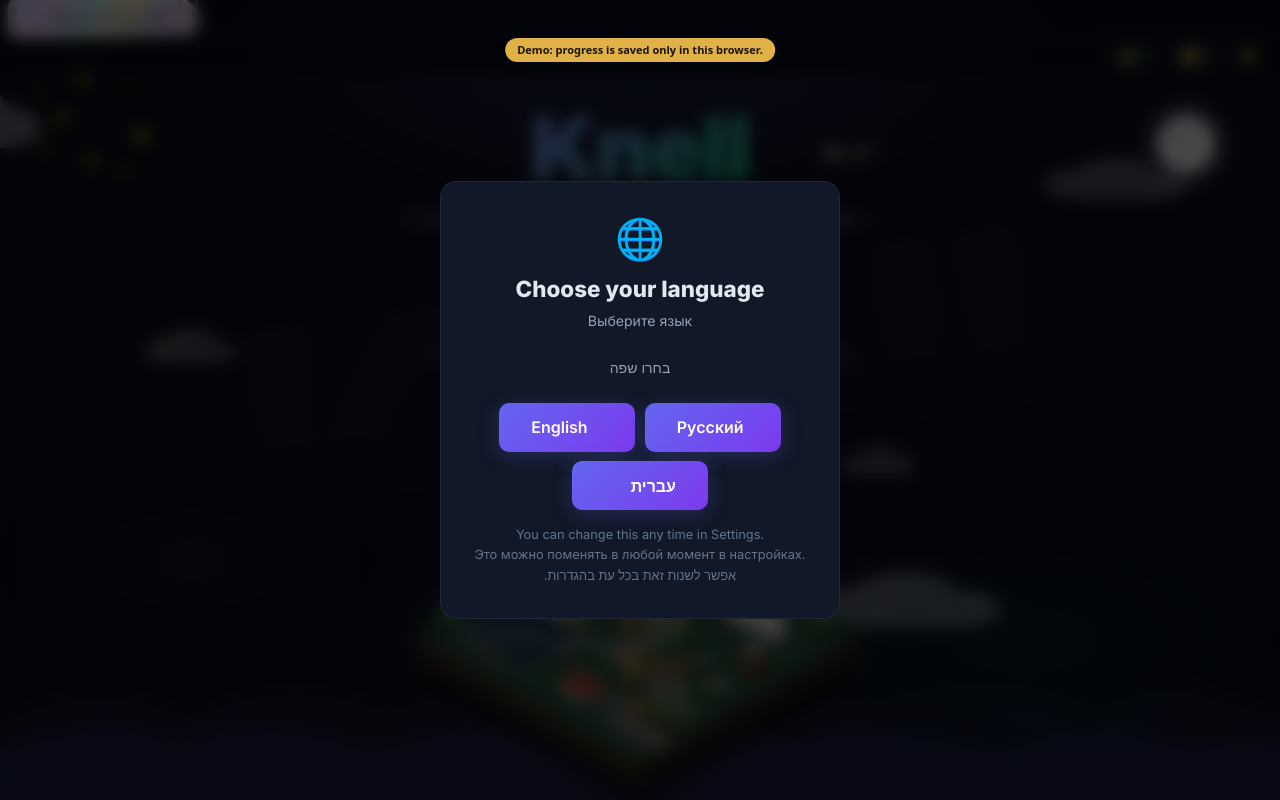
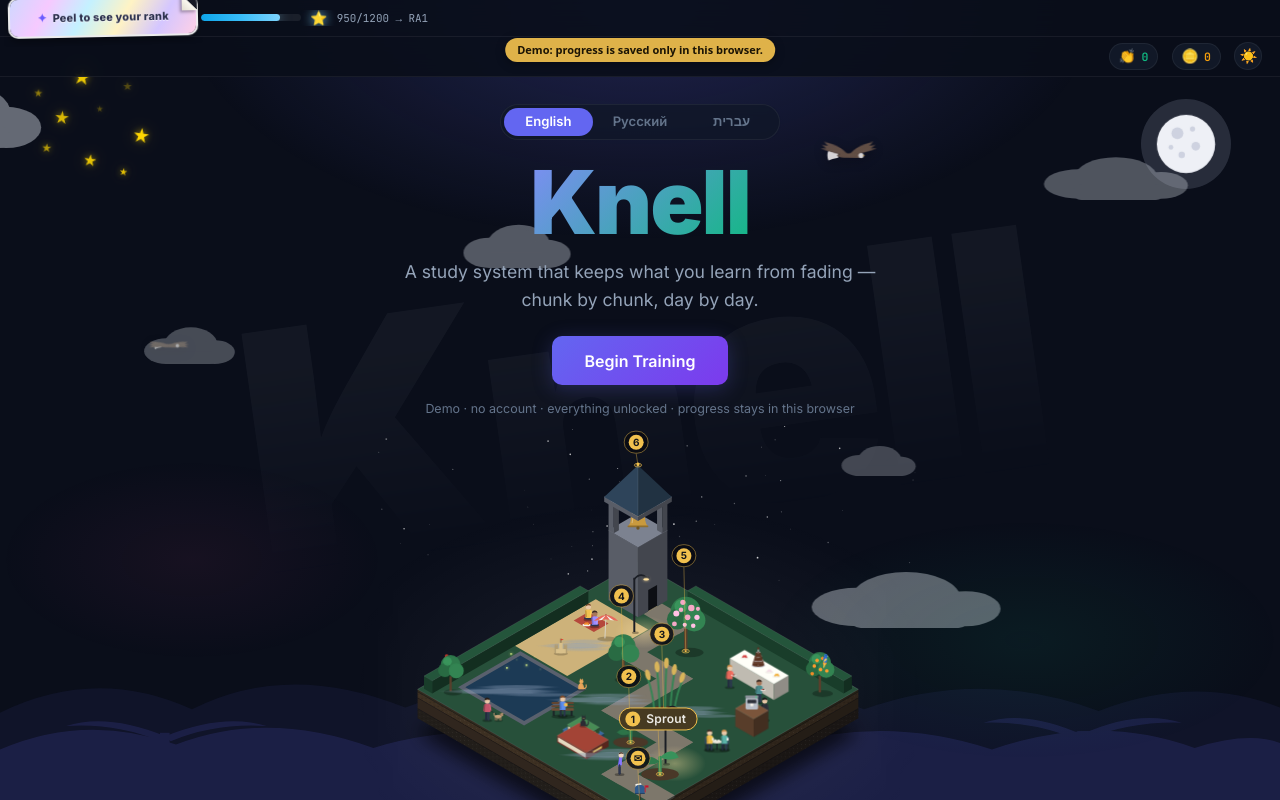
Before and after one commit to Isk1zz/knell_demo, a plain HTML site: page index.html in a window 1280 px wide. Shown: the top 800 px of the page. Drawn offline with Linux system fonts and the light colour scheme; animation ran at ten frames a second.

Commit message:
Rebuild from the app at 1b8343e: the language is chosen on the start screen
Co-Authored-By: Claude Opus 5.5 <noreply@anthropic.com>

```diff
--- a/core/i18n.js
+++ b/core/i18n.js
@@ -88,27 +88,39 @@ const I18N = (() => {
   function choose(next) {
     if (!LANGS.includes(next)) return false;
     try { localStorage.setItem(KEY, next); } catch (e) { /* private mode */ }
-    if (next === lang) { hideGate(); return true; }
+    if (next === lang) { markLangs(); return true; }
     location.reload();
     return true;
   }
 
-  function hideGate() {
-    const gate = document.getElementById("lang-gate");
-    if (gate) gate.style.display = "none";
+  // ---- The language buttons on the start screen ----
+  // Until 2026-11-24 a first visit opened a modal asking for a language
+  // («this is unattractive»). Now the start screen carries three small
+  // buttons, each naming its language in that language, the one in use
+  // lit. Nothing is asked: the first visit opens in the browser's
+  // language (detect()), and a tap switches. The buttons' own words never
+  // go through t(): a picker written in a language you may not read is a
+  // locked door with the key inside.
+  const NAMES = { en: "English", ru: "Русский", he: "עברית" };
+  function markLangs() {
+    document.querySelectorAll(".landing-lang").forEach(btn =>
+      btn.setAttribute("aria-pressed", String(btn.dataset.lang === lang)));
   }
-
-  // Shown only when nothing was ever chosen on this device. A guessed
-  // language is not a choice, which is why detect()'s navigator fallback
-  // does not count as one.
-  function openGateIfUnset() {
-    if (stored()) return;
-    const gate = document.getElementById("lang-gate");
-    if (!gate) return;
-    gate.style.display = "flex";
-    gate.querySelectorAll(".lang-gate-btn").forEach(btn => {
-      btn.addEventListener("click", () => choose(btn.dataset.lang));
+  function mountLangs() {
+    const host = document.getElementById("landing-langs");
+    if (!host || host.childElementCount) return;
+    LANGS.forEach(l => {
+      const btn = document.createElement("button");
+      btn.type = "button";
+      btn.className = "landing-lang";
+      btn.dataset.lang = l;
+      btn.lang = l;
+      if (RTL.includes(l)) btn.dir = "rtl";
+      btn.textContent = NAMES[l];
+      btn.addEventListener("click", () => choose(l));
+      host.appendChild(btn);
     });
+    markLangs();
   }
 
   // ---- Content ----
@@ -1035,10 +1047,7 @@ const I18N = (() => {
   }
   applyStatic();
 
-  // After applyStatic so the rest of the chrome is already in the
-  // detected language behind the overlay — if someone dismisses by
-  // choosing what was guessed, there is no flash of the wrong labels.
-  openGateIfUnset();
+  mountLangs();
 
   return {
     langs: () => LANGS.slice(),
--- a/index.html
+++ b/index.html
@@ -289,33 +289,6 @@
          Deliberately has NO close X and no click-outside dismiss: the
          acknowledgment button is the only way out, because a notice you
          can flick away without reading isn't a notice. -->
-    <!-- ====== First-run language gate ======
-         Shown once, before anything else, when no language has ever
-         been chosen on this device. core/i18n.js reveals and wires it.
-
-         Its own text is bilingual on purpose and is the one thing in
-         the app that must NEVER go through I18N.t(): a language picker
-         written in a language you may not read is a locked door with
-         the key inside. Both lines are shown at once, and each button
-         names its language in that language. -->
-    <div id="lang-gate" class="modal-overlay" style="display:none;">
-      <div class="modal-card">
-        <div class="modal-icon">🌐</div>
-        <h2 class="modal-title">Choose your language</h2>
-        <p class="modal-desc" lang="ru">Выберите язык</p>
-        <p class="modal-desc" lang="he" dir="rtl">בחרו שפה</p>
-        <div class="lang-gate-row">
-          <button class="btn-primary lang-gate-btn" data-lang="en" lang="en">English</button>
-          <button class="btn-primary lang-gate-btn" data-lang="ru" lang="ru">Русский</button>
-          <button class="btn-primary lang-gate-btn" data-lang="he" lang="he" dir="rtl">עברית</button>
-        </div>
-        <p class="modal-desc lang-gate-hint">
-          <span lang="en">You can change this any time in Settings.</span><br>
-          <span lang="ru">Это можно поменять в любой момент в настройках.</span><br>
-          <span lang="he" dir="rtl">אפשר לשנות זאת בכל עת בהגדרות.</span>
-        </p>
-      </div>
-    </div>
 
     <div id="warning-modal" class="modal-overlay" style="display:none;">
       <div class="modal-card">
@@ -526,6 +499,9 @@
         <!-- One word now, so the whole wordmark takes the accent rather
              than the second half of it — and the &nbsp; that used to
              hold "Unnamed App" apart is gone with the space it guarded. -->
+        <!-- The language, chosen here (core/i18n.js, mountLangs): each
+             button names its language in that language. -->
+        <div id="landing-langs" class="landing-langs" role="group" aria-label="Language · Язык · שפה"></div>
         <h1 class="landing-title"><span class="accent">Knell</span></h1>
         <p class="landing-sub" data-i18n="ui.landing.sub">A study system that keeps what you learn from fading — chunk by chunk, day by day.</p>
         <!-- The button sits ABOVE the scene so it is on the first screen
--- a/museum/museum.js
+++ b/museum/museum.js
@@ -385,14 +385,14 @@
             { en: "Knell took about a month of full-time work, by day and by night: from 10 August to 3 September, and again from 19 to 24 November. The dates in this hall are when work reached the repository; reading, thinking and testing went on around them.",
               ru: "На Knell ушёл примерно месяц работы с утра до ночи: с 10 августа по 3 сентября и ещё раз с 19 по 24 ноября. Даты в этом зале — это когда работа попадала в репозиторий; чтение, обдумывание и проверки шли вокруг них.", he: "העבודה על Knell נמשכה כחודש במשרה מלאה, ביום ובלילה: מ־10 באוגוסט עד 3 בספטמבר, ושוב מ־19 עד 24 בנובמבר. התאריכים באולם הזה הם הרגעים שבהם העבודה הגיעה למאגר; קריאה, חשיבה ובדיקות נמשכו סביבם." },
             { list: [
-              { en: "221 commits as of 24 November. 207 of them came between 10 August and 3 September, on 14 days; one on 13 October; and thirteen in November, fewer but larger: the demo, the scenes, this museum, Hebrew.",
-                ru: "221 коммит на 24 ноября. Из них 207 — с 10 августа по 3 сентября, за 14 дней; один — 13 октября; тринадцать — в ноябре: реже, но крупнее (демо, сцены, этот музей, иврит).", he: "221 קומיטים נכון ל־24 בנובמבר. 207 מהם נעשו בין 10 באוגוסט ל־3 בספטמבר, ב־14 ימים; אחד ב־13 באוקטובר; ושלושה־עשר בנובמבר, מעטים אבל גדולים יותר: הדמו, הסצנות, המוזיאון הזה, העברית." },
+              { en: "222 commits as of 24 November. 207 of them came between 10 August and 3 September, on 14 days; one on 13 October; and fourteen in November, fewer but larger: the demo, the scenes, this museum, Hebrew.",
+                ru: "222 коммита на 24 ноября. Из них 207 — с 10 августа по 3 сентября, за 14 дней; один — 13 октября; четырнадцать — в ноябре: реже, но крупнее (демо, сцены, этот музей, иврит).", he: "222 קומיטים נכון ל־24 בנובמבר. 207 מהם נעשו בין 10 באוגוסט ל־3 בספטמבר, ב־14 ימים; אחד ב־13 באוקטובר; וארבעה־עשר בנובמבר, מעטים אבל גדולים יותר: הדמו, הסצנות, המוזיאון הזה, העברית." },
               { en: "The busiest day was 13 August: 43 commits, from 03:27 to 23:57.",
                 ru: "Самый плотный день — 13 августа: 43 коммита, с 03:27 до 23:57.", he: "היום העמוס ביותר היה 13 באוגוסט: 43 קומיטים, מ־03:27 עד 23:57." },
               { en: "The repository did not start empty: its first upload, on 10 August, already held 13,514 lines, the twelve stages of work that the app's own changelog records.",
                 ru: "Репозиторий начался не с нуля: первая загрузка, 10 августа, уже содержала 13 514 строк — двенадцать этапов работы, которые записаны в журнале изменений самого приложения.", he: "המאגר לא התחיל ריק: ההעלאה הראשונה, ב־10 באוגוסט, כבר הכילה 13,514 שורות — שנים־עשר שלבי העבודה שמתועדים ביומן השינויים של האפליקציה עצמה." },
-              { en: "About 58,700 lines in all today (measured 24 November). By kind: code 22,800 · courses (lessons and questions) 13,000 · styles (CSS) 5,600 · database 4,600 · documentation 9,900 · research notes 2,800.",
-                ru: "Всего сейчас около 58 700 строк (замер 24 ноября). Из них: код — 22 800, курсы (уроки и вопросы) — 13 000, оформление (CSS) — 5 600, база данных — 4 600, документация — 9 900, заметки исследований — 2 800.", he: "כ־58,700 שורות בסך הכול היום (נמדד ב־24 בנובמבר). לפי סוג: קוד — 22,800, קורסים (שיעורים ושאלות) — 13,000, עיצוב (CSS) — 5,600, מסד נתונים — 4,600, תיעוד — 9,900, רשימות מחקר — 2,800." }
+              { en: "About 58,800 lines in all today (measured 24 November). By kind: code 22,800 · courses (lessons and questions) 13,000 · styles (CSS) 5,600 · database 4,600 · documentation 10,000 · research notes 2,800.",
+                ru: "Всего сейчас около 58 800 строк (замер 24 ноября). Из них: код — 22 800, курсы (уроки и вопросы) — 13 000, оформление (CSS) — 5 600, база данных — 4 600, документация — 10 000, заметки исследований — 2 800.", he: "כ־58,800 שורות בסך הכול היום (נמדד ב־24 בנובמבר). לפי סוג: קוד — 22,800, קורסים (שיעורים ושאלות) — 13,000, עיצוב (CSS) — 5,600, מסד נתונים — 4,600, תיעוד — 10,000, רשימות מחקר — 2,800." }
             ] }
           ],
           images: [
--- a/styles/base.css
+++ b/styles/base.css
@@ -2804,19 +2804,26 @@ html[data-theme-mode="light"] #brand-watermark > span { opacity: 0.03; }
   #brand-watermark { transition: none; }
 }
 
-/* ---- First-run language gate (#lang-gate) ----
-   Two equal buttons, not a primary and a secondary: neither language is
-   the default here, and styling one as the obvious choice would be
-   making the choice for them. */
-.lang-gate-row {
-  display: flex; gap: 0.6rem; justify-content: center;
-  flex-wrap: wrap; margin: 0.4rem 0 0.9rem;
-}
-.lang-gate-btn { min-width: 8.5rem; }
-.lang-gate-hint {
-  font-size: 0.8rem; line-height: 1.6; color: var(--text-muted);
-  margin-bottom: 0;
-}
+/* ---- The language buttons on the start screen (core/i18n.js) ----
+   One quiet segmented row above the wordmark; the language in use is
+   lit with the accent, the others stay text. Equal widths: no language
+   is styled as the default. */
+.landing-langs {
+  display: inline-flex; gap: 2px; padding: 3px; margin: 0 auto 1.1rem;
+  border: 1px solid var(--border); border-radius: 999px;
+  background: color-mix(in srgb, var(--bg-card) 70%, transparent);
+  backdrop-filter: blur(6px);
+}
+.landing-lang {
+  min-width: 5.6rem; padding: 0.38rem 0.9rem; border: 0; border-radius: 999px;
+  background: transparent; color: var(--text-muted);
+  font: 600 0.82rem/1.2 var(--font); cursor: pointer;
+  transition: background 0.2s ease, color 0.2s ease;
+}
+.landing-lang:hover { color: var(--text); background: var(--bg-card-hover, rgba(255,255,255,0.06)); }
+.landing-lang[aria-pressed="true"] { color: #fff; background: var(--accent); cursor: default; }
+.landing-lang:focus-visible { outline: 2px solid var(--accent-light, var(--accent)); outline-offset: 2px; }
+@media (max-width: 420px) { .landing-lang { min-width: 0; padding: 0.38rem 0.75rem; } }
 
 
 /* ============================================================
```
Also changed, not shown: museum/history/hours.svg.
